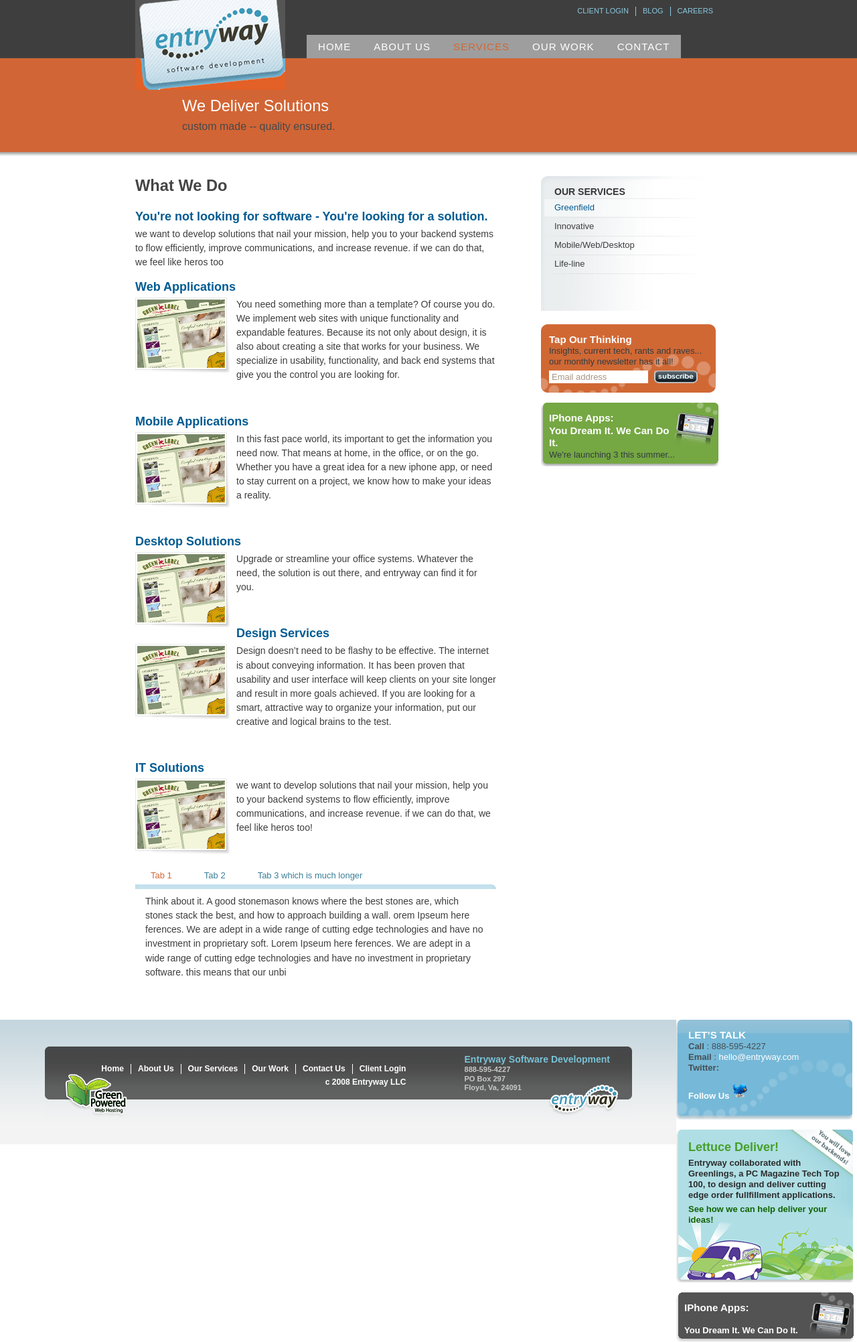
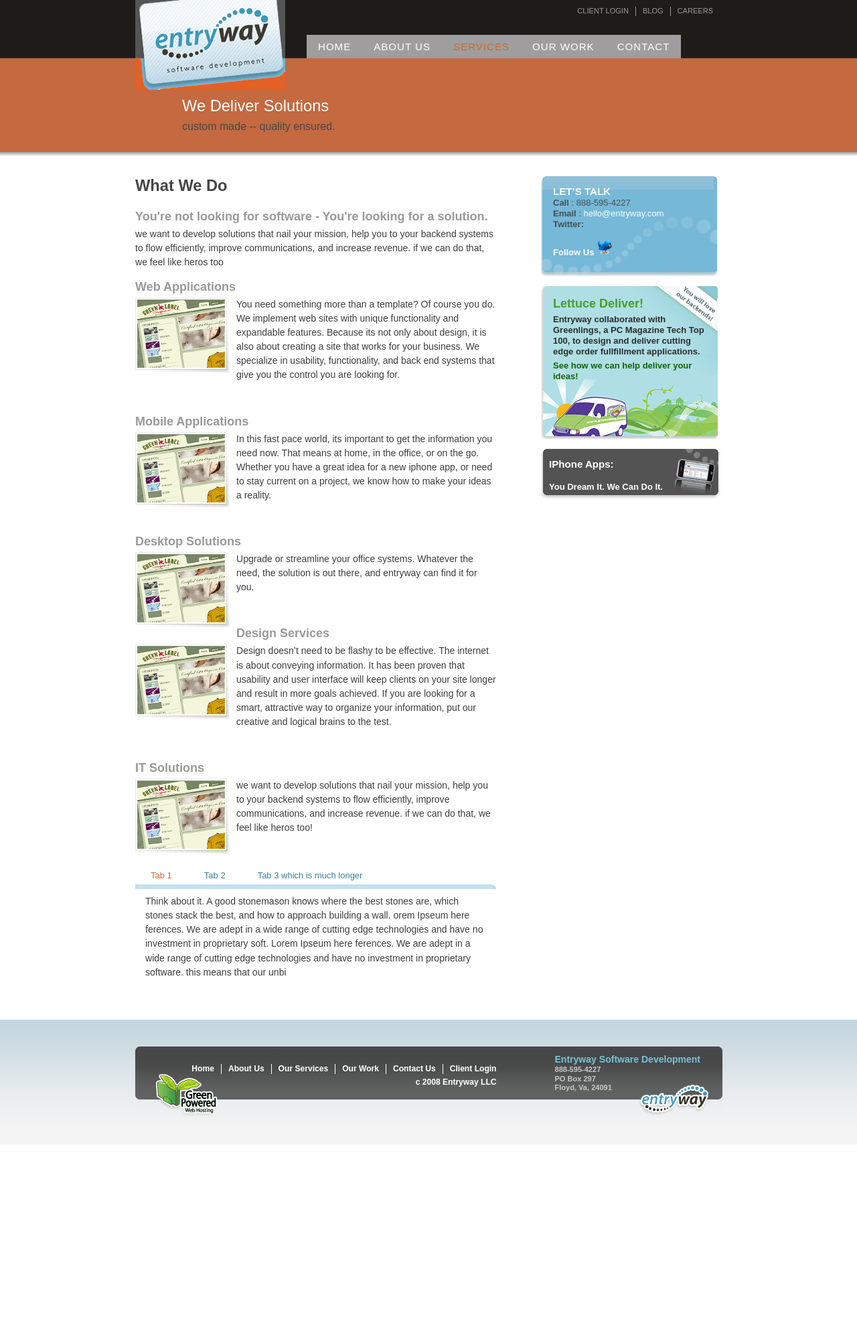
Before and after one commit to entryway/entryway.github.com, a Jekyll site: the page built from our-services.html, in a window 1280 px wide. Shown: the whole page at 67% size. Built offline with Jekyll 4.4.1, drawn with Linux system fonts in a browser that asks for light colours; after the commit the page ends 1708 px from its top, so only the background shows below that; grey boxes are pictures that could not be loaded.

Commit message:
added dark gray with orange header, added stub our-services page

```diff
--- a/css/main.css
+++ b/css/main.css
@@ -15,6 +15,10 @@ Forms - html forms
 Default Links - links
 Misc - anything that doesn't fit elsewhere
 */
+
+div.main h2, div.main-1col h2 {
+    color:#999;
+}
 
 /* @group HTML, Body */
 html {
@@ -581,7 +585,7 @@ div#util-nav ul {
 	display: inline;
 }
 div#util-nav ul li {
-	border-left: 1px solid #8bcbe2;
+	border-left: 1px solid #999;
 	float: left;
 	display: inline;
 }
@@ -594,7 +598,7 @@ div#util-nav ul li a {
 	font-size: 85%;
 }
 div#util-nav ul li a:link, div#util-nav ul li a:visited {
-	color: #8bcbe2;
+	color: #999;
 	text-decoration: none;
 }
 div#util-nav ul li a:hover {
@@ -645,7 +649,7 @@ div.main h1, div.main-1col h1 {
 }
 div.main h2, div.main-1col h2 {
 	font-size: 138.5%;
-	color: #005b92;
+	color: #999;
 	margin: 0 0 5px 0;
 }
 
--- a/css/purple.css
+++ b/css/purple.css
@@ -7,3 +7,6 @@ div#logo {
 a.active span {
     color: #562242;
 }
+div#feature-text p {
+    color: #999;
+}
--- a/our-services.html
+++ b/our-services.html
@@ -71,43 +71,3 @@ title: our-services
 	  <p>Think about it. A good stonemason knows where the best stones are, which stones stack the best, and how to approach building a wall. orem Ipseum here ferences. We are adept in a wide range of cutting edge technologies and have no investment in proprietary soft. Lorem Ipseum here ferences. We are adept in a wide range of cutting edge technologies and have no investment in proprietary software. this means that our unbi</p>
 	</div></div>
     </div><!-- /main content -->
-
-    <!-- sidebar -->
-    <div class="sidebar">
-
-      <ul id="sidenav">
-	<li class="first"><h3>Our Services</h3></li>
-	<li><a class="active" href="">Greenfield</a></li>
-	<li><a href="">Innovative</a></li>
-	<li><a href="">Mobile/Web/Desktop</a></li>
-	<li><a href="">Life-line</a></li>
-      </ul>
-
-      <!-- orange sidebox -->
-      <div class="orange-sidebox">
-	<div class="orange-sidebox-content">
-	  <h4>Tap Our Thinking</h4>
-
-	  <p>Insights, current tech, rants and raves... our monthly newsletter has it all!</p>
-
-	  <form class="newsletter-form" action="">
-	    <input type="text" class="txt" value="Email address" />
-	    <input type="image" src="images/subscribe-btn.gif" class="btn" />
-	  </form>
-	</div>
-      </div>
-
-      <!-- iphone green box -->
-      <div class="iphone-green">
-	<div class="iphone-green-content">
-	  <img src="images/iphone-pic-green.gif" alt="iPhone" width="63" height="50" />
-
-	  <h4><a href="">IPhone Apps:<br />
-	      You Dream It. We Can Do It.</a></h4>
-
-	  <p><a href="">We're launching 3 this summer...</a></p>
-	</div>
-      </div>
-    </div><!-- /sidebar -->
-  </div>
-  <!-- / Body -->
--- /dev/null
+++ b/our-work.html
@@ -0,0 +1,5 @@
+---
+layout: default
+title: our-work
+style: green
+---
```
Also changed, not shown: css/orange.css (line endings or trailing spaces), images/hd-bkg_orange.gif.
